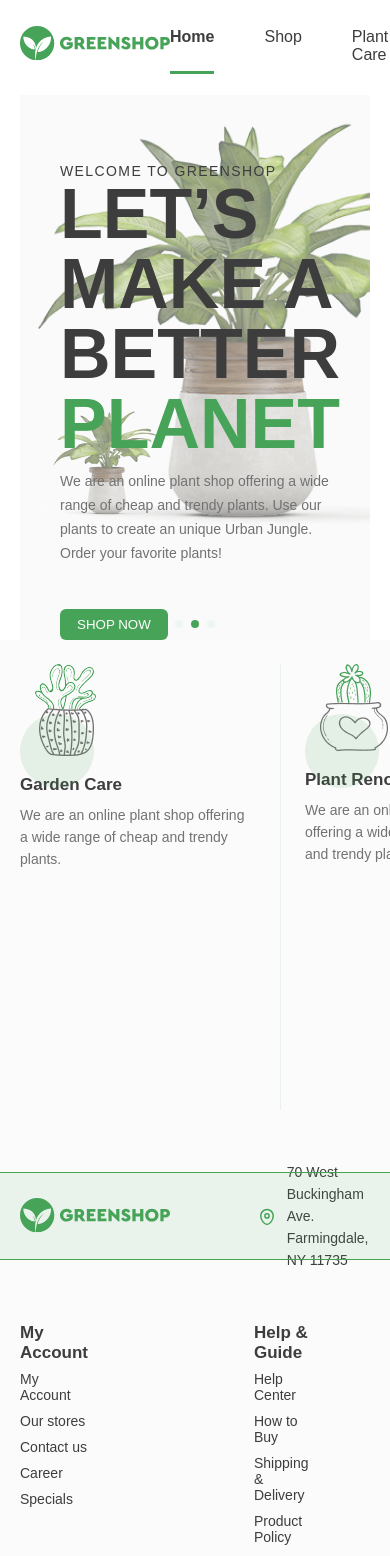
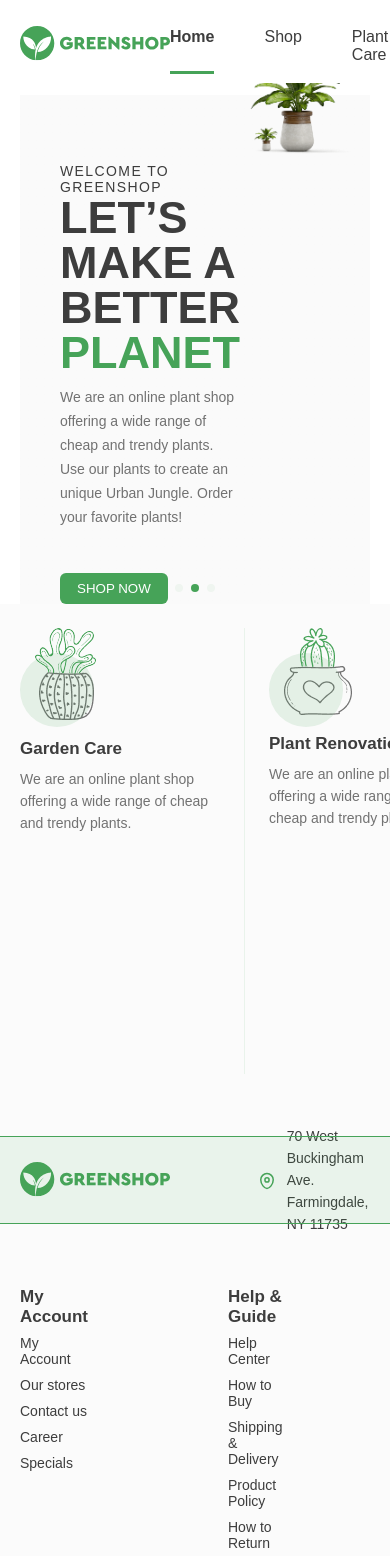
Before and after one commit to soto0/plants-shop, a React (Create React App) app: page / in a window 390 px wide. Shown: the top 1556 px of the page. Built offline with nearby package versions, Linux system fonts and the light colour scheme; the HTML template or start-up script is replaced by a standard one.

Commit message:
adaptive footer, header, slider

```diff
--- a/src/components/Footer/Footer.module.css
+++ b/src/components/Footer/Footer.module.css
@@ -178,3 +178,21 @@
 .accept {
     margin-top: 13px
 }
+
+@media screen and (max-width: 1200px) {
+    .footer__block {
+        width: 225px;
+    }
+    .footer__block_ellipse {
+        margin-top: 25px;
+    }
+    .footer__top {
+        gap: 20px;
+    }
+}
+
+@media screen and (max-width: 1050px) {
+    .footer__bottom {
+        gap: 140px;
+    }
+}
--- a/src/components/Main/Slider/Slider.module.css
+++ b/src/components/Main/Slider/Slider.module.css
@@ -34,3 +34,29 @@
     margin-left: auto;
     margin-top: -50px;
 }
+
+@media screen and (max-width: 1300px) {
+    .slider__title {
+        font-size: 50px;
+        line-height: 50px;
+    }
+    .slider__text {
+        max-width: 457px;
+    }
+}
+
+@media screen and (max-width: 1100px) {
+    .slide {
+        padding-right: 0;
+    }
+    .slider__icon {
+        width: 90%;
+    }
+    .slider__title {
+        font-size: 45px;
+        line-height: 45px;
+    }
+    .slider__text {
+        max-width: 457px;
+    }
+}
```
